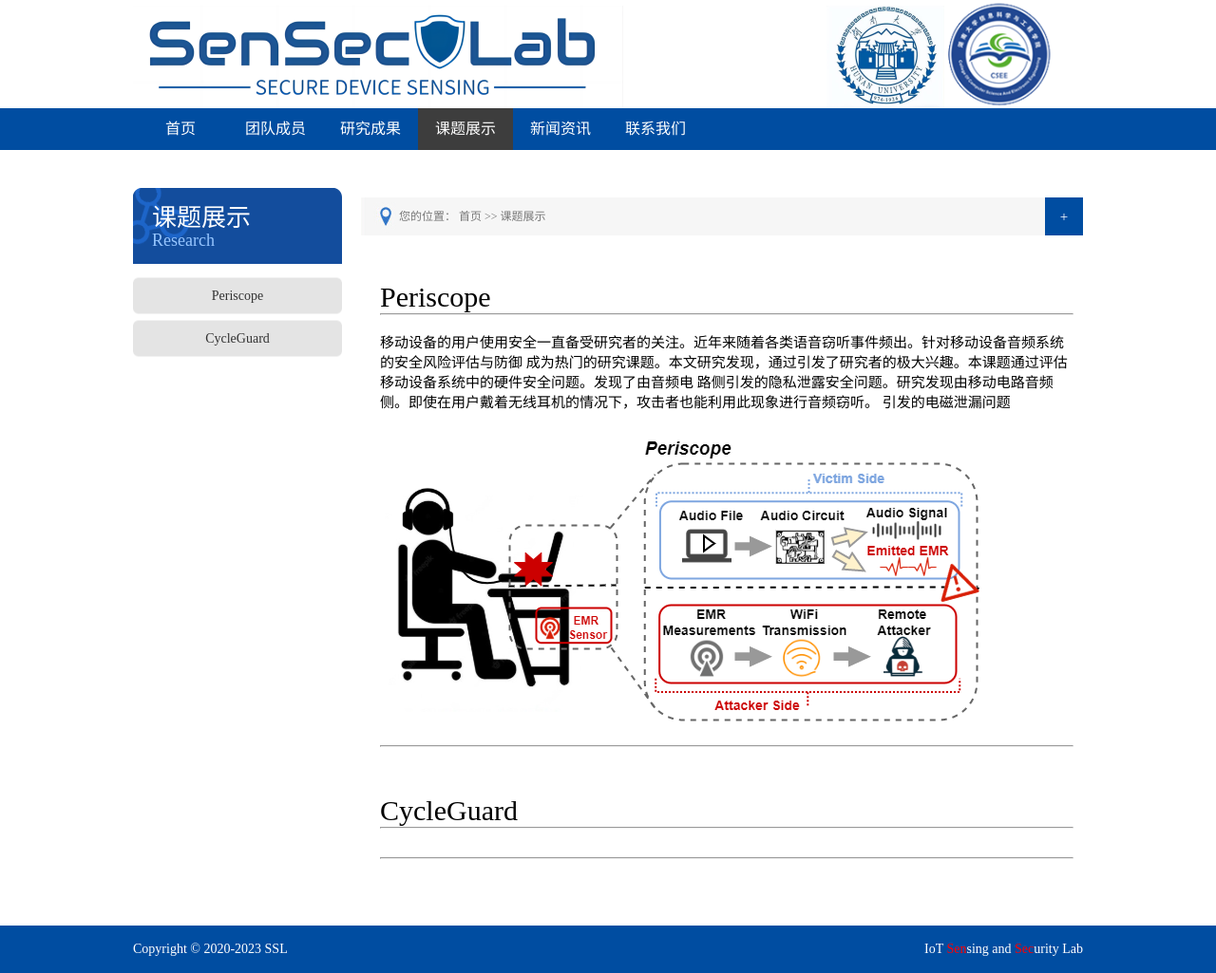
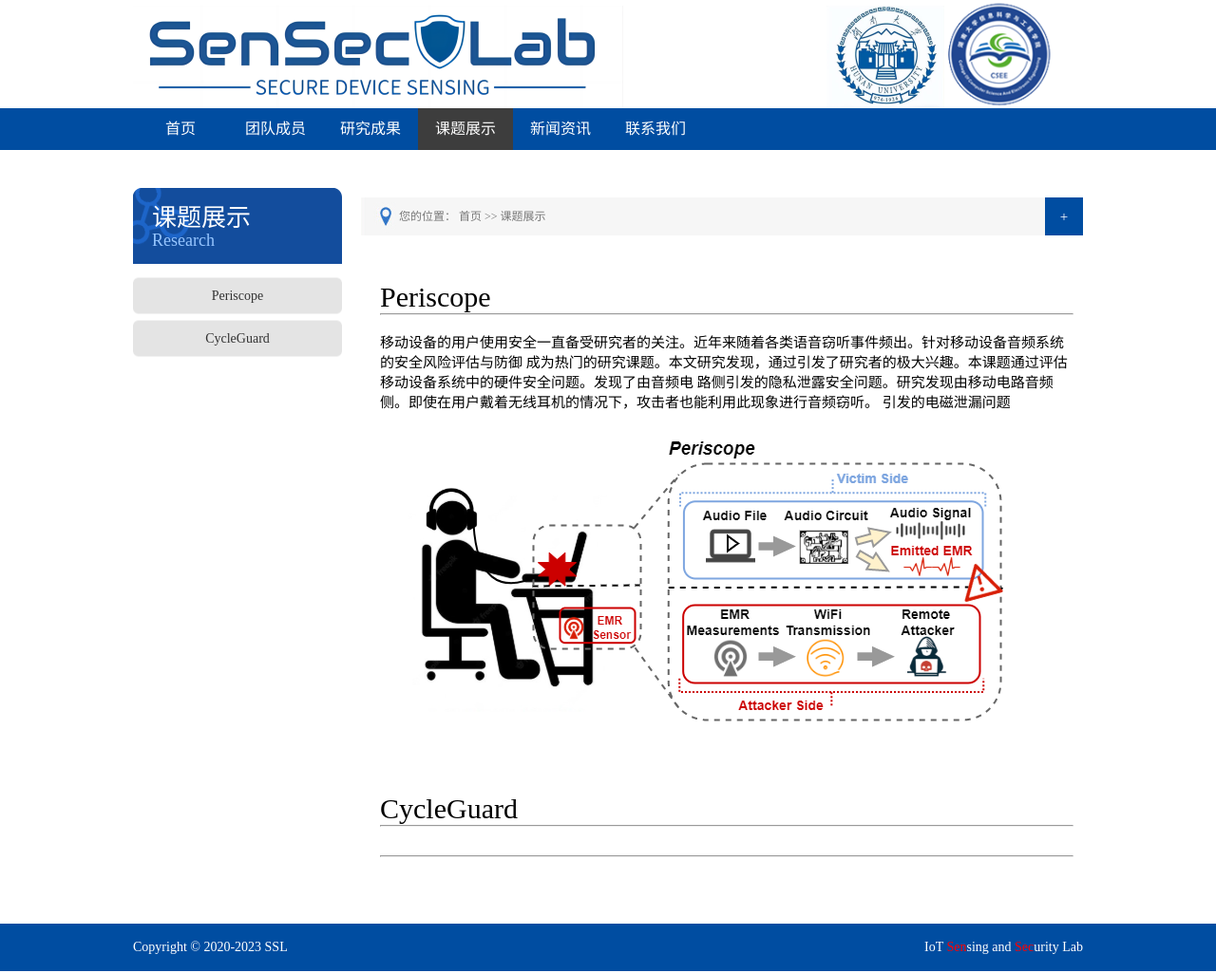
Before and after one commit to senseclab/senseclab.github.io, a Jekyll site: the page built from pages/research.html, in a window 1280 px wide. Shown: the whole page at 95% size. Built offline with Jekyll 4.4.1, drawn with Linux system fonts in a browser that asks for light colours.

Commit message:
Update research.html

```diff
--- a/pages/research.html
+++ b/pages/research.html
@@ -22,11 +22,13 @@ description: 课题展示
       <br>
       <table>
         <tr>
-          <td <p align="center"><img src="/images/research/mobileDevice_EMR.png"></p></td>
+        <td width="20"></td>
+        <td <p align="center"><img src="/images/research/mobileDevice_EMR.png"></p></td>
+        <td width="20"></td>
         </tr>
       </table>
       <br>
-      <hr>
+
       <!--<p align="center"><a><img src="/images/research/mobileDevice_EMR.png"></a> </p>-->
 
 
```
